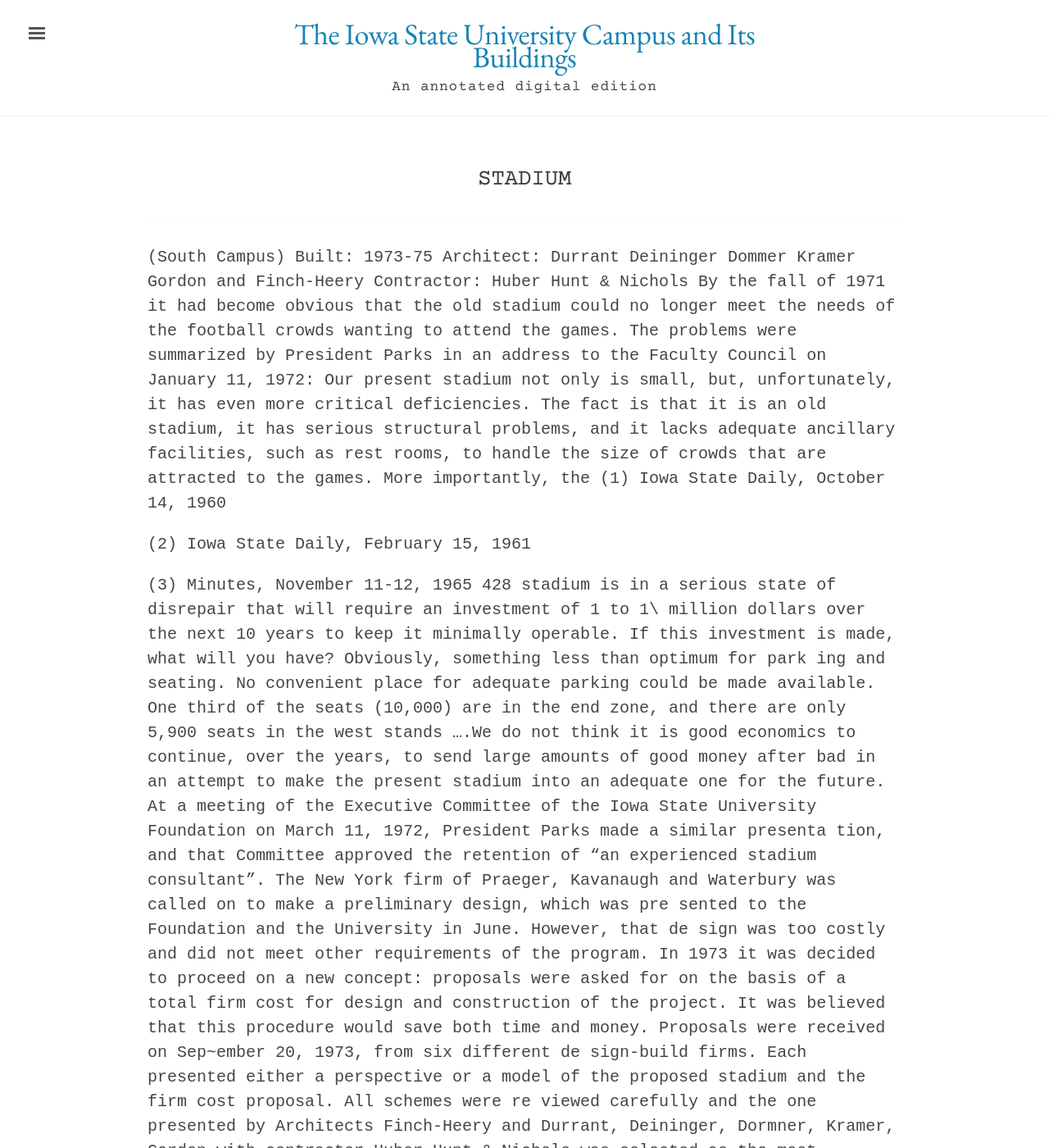
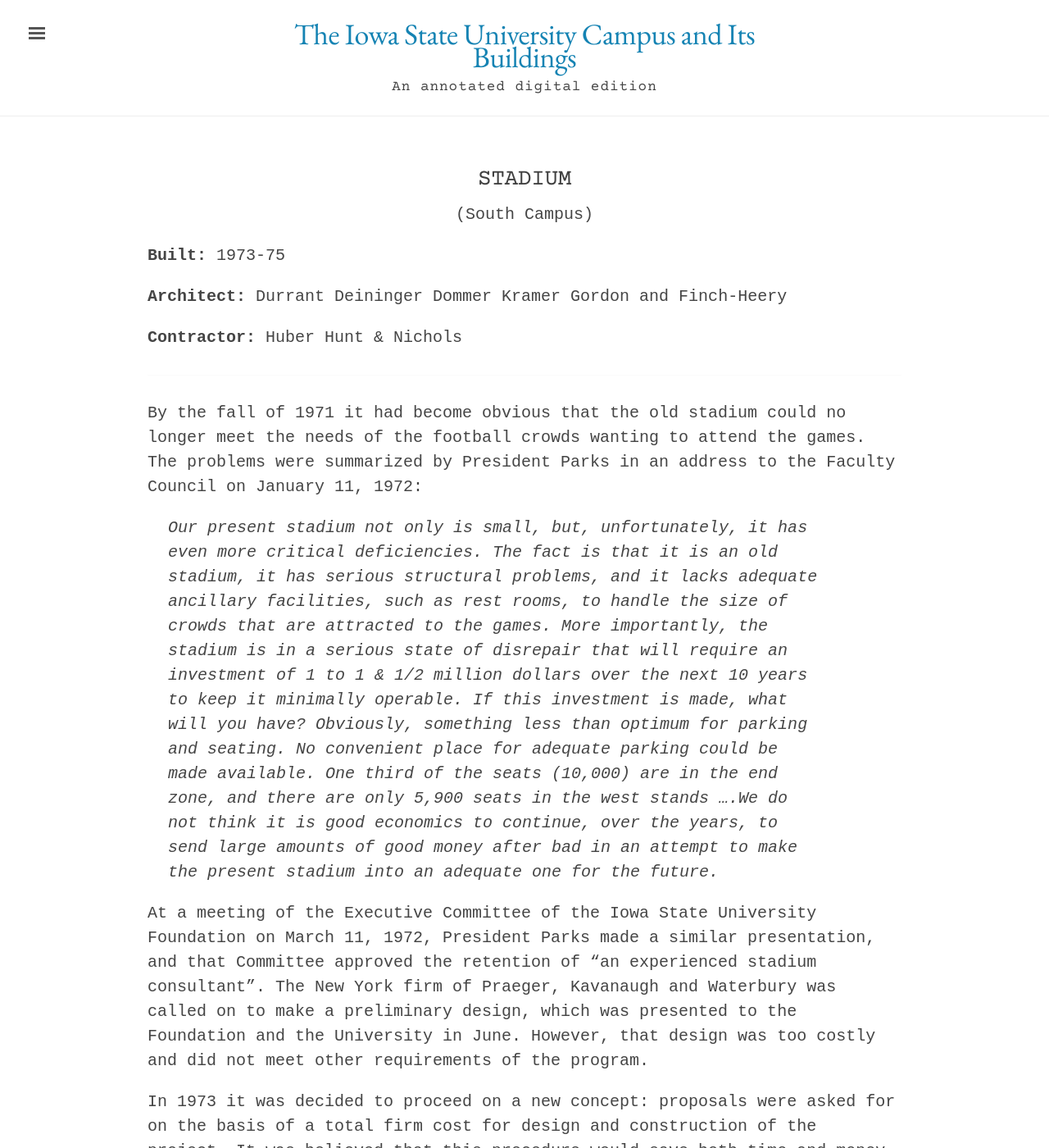
Before and after one commit to emanderson811/day-edition, a Jekyll site: the page built from _texts/buildings/205day-stadium-south.md, in a window 1280 px wide and 1400 px high. Shown: the whole window at 82% size. Built offline with Jekyll 4.4.1, drawn with Linux system fonts in a browser that asks for light colours; some of the changed text lies outside the part shown.

Commit message:
Update 205day-stadium-south.md

```diff
--- a/_texts/buildings/205day-stadium-south.md
+++ b/_texts/buildings/205day-stadium-south.md
@@ -14,34 +14,16 @@
 ---
 ---
 
-(South Campus)
-Built: 1973-75 Architect: Durrant Deininger Dommer Kramer Gordon and Finch-Heery Contractor: Huber Hunt & Nichols
 By the fall of 1971 it had become obvious that the old stadium could no longer meet the needs of the football crowds wanting to attend the games. The problems were summarized by President Parks in an address to the Faculty Council on January 11, 1972:
-Our present stadium not only is small, but, unfortunately, it has even more critical deficiencies. The fact is that it is an old stadium, it has serious structural problems, and it lacks adequate ancillary facilities, such as rest rooms, to handle the size of crowds that are attracted to the games. More importantly, the
-(1)
-Iowa State Daily, October 14, 1960
 
-(2)
-Iowa State Daily, February 15, 1961
+>Our present stadium not only is small, but, unfortunately, it has even more critical deficiencies. The fact is that it is an old stadium, it has serious structural problems, and it lacks adequate ancillary facilities, such as rest rooms, to handle the size of crowds that are attracted to the games. More importantly, the stadium is in a serious state of disrepair that will require an investment of 1 to 1 & 1/2 million dollars over the next 10 years to keep it minimally operable. If this investment is made, what will you have? Obviously, something less than optimum for parking and seating. No convenient place for adequate parking could be made available. One third of the seats (10,000) are in the end zone, and there are only 5,900 seats in the west stands ....We do not think it is good economics to continue, over the years, to send large amounts of good money after bad in an attempt to make the present stadium into an adequate one for the future.
 
+At a meeting of the Executive Committee of the Iowa State University Foundation on March 11, 1972, President Parks made a similar presentation, and that Committee approved the retention of "an experienced stadium consultant". The New York firm of Praeger, Kavanaugh and Waterbury was called on to make a preliminary design, which was presented to the Foundation and the University in June. However, that design was too costly and did not meet other requirements of the program.
 
-(3) Minutes, November 11-12, 1965
-428
-stadium is in a serious state of disrepair that will require an
-investment of 1 to 1\ million dollars over the next 10 years to
-keep it minimally operable. If this investment is made, what
-will you have? Obviously, something less than optimum for park
-ing and seating. No convenient place for adequate parking could
-be made available. One third of the seats (10,000) are in the end
-zone, and there are only 5,900 seats in the west stands ....We
-do not think it is good economics to continue, over the years, to
-send large amounts of good money after bad in an attempt to make
-the present stadium into an adequate one for the future.
-At a meeting of the Executive Committee of the Iowa State University Foundation on March 11, 1972, President Parks made a similar presenta
-tion, and that Committee approved the retention of "an experienced stadium consultant". The New York firm of Praeger, Kavanaugh and Waterbury was called on to make a preliminary design, which was pre sented to the Foundation and the University in June. However, that de sign was too costly and did not meet other requirements of the program.
 In 1973 it was decided to proceed on a new concept: proposals were asked for on the basis of a total firm cost for design and construction of the project. It was believed that this procedure would save both time and money.
-Proposals were received on Sep~ember 20, 1973, from six different de sign-build firms. Each presented either a perspective or a model of the proposed stadium and the firm cost proposal. All schemes were re viewed carefully and the one presented by Architects Finch-Heery and Durrant, Deininger, Dormner, Kramer, Gordon with contractor Huber Hunt & Nichols was selected as the most visually appealing as well as at the lowest cost for construction.
-A groundbreaking ceremony was held on October 26 and the pro;ect was
-then underway. It was completed in time for the game against the  Air
-Force Academy on September 20, 1975.
+
+Proposals were received on September 20, 1973, from six different design-build firms. Each presented either a perspective or a model of the proposed stadium and the firm cost proposal. All schemes were reviewed carefully and the one presented by Architects Finch-Heery and Durrant, Deininger, Dormner, Kramer, Gordon with contractor Huber Hunt & Nichols was selected as the most visually appealing as well as at the lowest cost for construction.
+
+A groundbreaking ceremony was held on October 26 and the project was then underway. It was completed in time for the game against the Air Force Academy on September 20, 1975.
+
 The 42,500 seating capacity of the main structure was increased to 48,000 in 1976 by the addition of end-zone bleachers.
```
Also changed, not shown: other parts of _texts/buildings/205day-stadium-south.md (+4 -4 lines).
